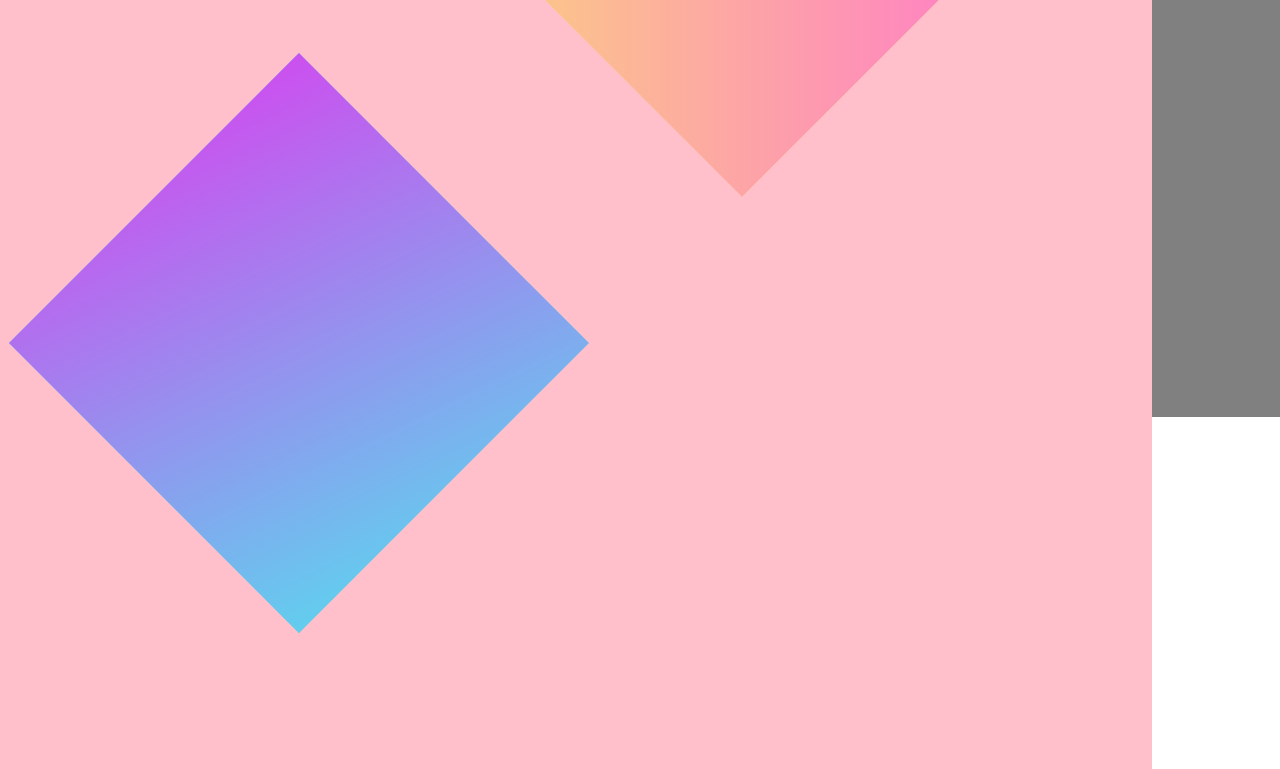
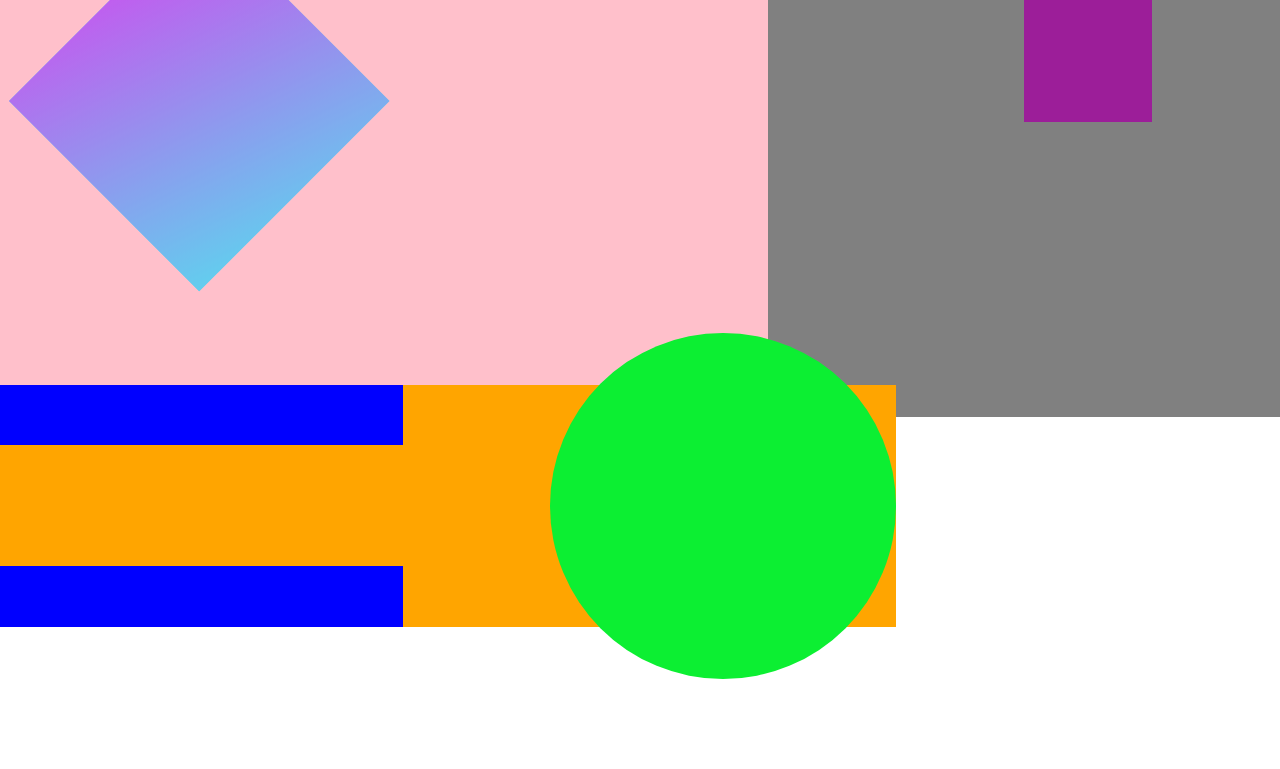
Before and after one commit to kubajot90/Recruitment-task-Optimo-Development, a plain HTML site: page index.html in a window 1280 px wide. Shown: the part 460-1229 px from the top of the page. After the commit the page ends 1139 px from the top, so only its background shows below. Drawn offline with Linux system fonts and the light colour scheme.

Commit message:
Add text area

```diff
--- a/index.html
+++ b/index.html
@@ -43,10 +43,13 @@
         </div>
         <div class="shapes__container">
             <div class="shapes__strips">
-                <span class="shape__strip"></span>
-                <span class="shape__strip"></span>
+                <span class="shapes__strip"></span>
+                <span class="shapes__strip"></span>
             </div>
             <div class="shapes__circle"></div>
+        </div>
+        <div class="text__container">
+            <p class="text__p"></p>
         </div>
     </main>
 </body>
--- a/style.css
+++ b/style.css
@@ -144,14 +144,22 @@ body {
 }
 
 .main {
+    display: grid;
+    grid-template-areas:
+    "squares"
+    "shapes"
+    "text";
     position: relative;
     width: 100%;
     height: 100%;
     background-color: grey;
+
 }
 
 .squares__container {
-    position: absolute;
+    grid-area: squares;
+    /* position: absolute; */
+    position: relative;
     top: 0;
     left: 0;
     width: 90vw;
@@ -178,8 +186,10 @@ body {
     /* top: 0;
     left: 0; */
     display: inline-block;
-    width: 32vw;
-    height: 32vw;
+    /* width: 32vw;
+    height: 32vw; */
+    height: 35%;
+    width: 35%;
     /* transform: rotate(-45deg); */
     text-align: justify;
 }
@@ -208,11 +218,58 @@ body {
     transform: rotate(45deg);
 }
 
-/* .square:nth-child(3) {
-    background-color: #FBDA61;
-    background-image: linear-gradient(45deg, #8e7310 0%, #FF5ACD 100%);
-    opacity: .7;
-} */
+.shapes__container {
+    grid-area: shapes;
+    display: flex;
+    align-items: center;
+    position: relative;
+    /* width: 100%; */
+    /* width: 31.5vw;
+    height: 18.9vw; */
+    width: 70vw;
+    height: 18.9vw;
+    background-color: red;
+}
+
+.shapes__strips {
+    display: flex;
+    flex-direction: column;
+    justify-content: space-between;
+    /* width: 31.5vw;
+    height: 18.9vw; */
+    width: 100%;
+    height:100%;
+    background-color: orange;
+}
+
+.shapes__strip {
+    height: 25%;
+    width:45%;
+    background-color: blue;
+}
+
+.shapes__circle {
+    position: absolute;
+    right: 0;
+    height: 27vw;
+    width: 27vw;
+    border-radius: 50%;
+    /* margin-left: 10%; */
+    background-color: rgb(12, 239, 50);
+}
+
+.text__container {
+    grid-area: text;
+    width: 10vw;
+    height: 50%;
+    background-color: rgb(156, 30, 153);
+}
+
+.text__p {
+
+}
+
+
 
 
 
@@ -231,11 +288,17 @@ body {
     .navigation__list {
         display: flex;
     }
-    /* .navigation__list--big {
-        display: none;
-    } */
-
     .navigation__icon {
         display: none;
     }
+    .main {
+        grid-template-areas:
+        "squares text"
+        "shapes text";
+        /* grid-template-columns: 50%, 50%; */
+    }
+    .squares__container {
+        width: 60vw;
+        height:60vw;
+    }
 }
```
